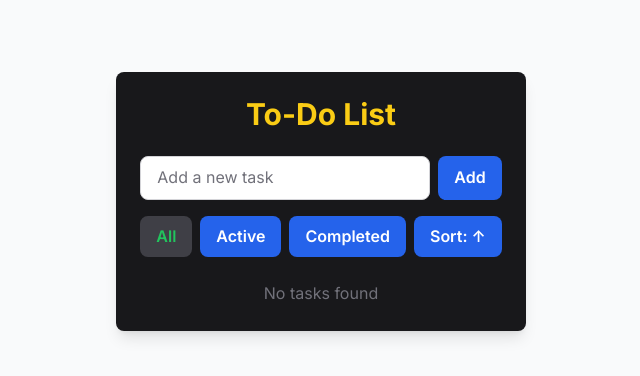
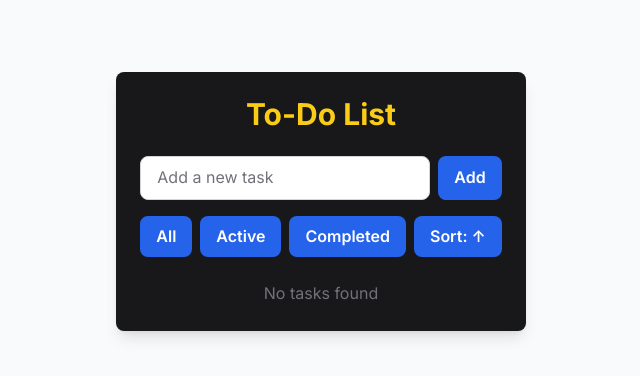
Before and after one commit to srijanc/to_do_app, a React (Vite) app: page / in a window 1280 px wide. Shown: the top 376 px of the page, without its empty margins (319-959 px from the left). Built offline with nearby package versions, Linux system fonts and the light colour scheme.

Commit message:
Moved functionality to implement `Context + Reducer` architecture
- More in line with SOLID principle

```diff
--- a/src/App.tsx
+++ b/src/App.tsx
@@ -1,154 +1,18 @@
-import React, { useEffect, useState } from 'react';
-import { v4 as uuidv4 } from 'uuid';
+import { TaskProvider } from './context/TaskContext';
+import TaskInput from './components/TaskInput';
+import TaskList from './components/TaskList';
 
-type Task = {
-    id: string;
-    text: string;
-    completed: boolean;
-    createdAt: number;
-};
-
-type Filter = 'all' | 'active' | 'completed';
-
-const STORAGE_KEY = 'to_do_tasks';
-
-const getInitialTasks = (): Task[] => {
-    const stored = localStorage.getItem(STORAGE_KEY);
-
-    if (stored) {
-        try {
-            return JSON.parse(stored) as Task[];
-        } catch {
-            console.warn('Invalid task data in localStorage.');
-        }
-    }
-    return [];
-};
-
-const App: React.FC = () => {
-    const [tasks, setTasks] = useState<Task[]>(getInitialTasks);
-    const [newTaskText, setNewTaskText] = useState<string>('');
-    const [filter, setFilter] = useState<Filter>('all');
-    const [sortAsc, setSortAsc] = useState<boolean>(true);
-
-    // Load tasks from localStorage on first mount
-    useEffect(() => {
-        const stored = localStorage.getItem(STORAGE_KEY);
-
-        if (stored) {
-            try {
-                const parsed = JSON.parse(stored) as Task[];
-                setTasks(parsed);
-            } catch {
-                console.warn('Invalid task data in localStorage.');
-            }
-        }
-    }, []);
-
-    // Save tasks to localStorage on change
-    useEffect(() => {
-        localStorage.setItem(STORAGE_KEY, JSON.stringify(tasks));
-    }, [tasks]);
-
-    const addTask = () => {
-        const trimmedText = newTaskText.trim();
-
-        if (trimmedText) {
-            const newTask: Task = {
-                id: uuidv4(),
-                text: trimmedText,
-                completed: false,
-                createdAt: Date.now(),
-            };
-            setTasks(prev => [newTask, ...prev]);
-            setNewTaskText('');
-        }
-    };
-
-    const toggleTask = (id: string) => {
-        setTasks(prev =>
-            prev.map(task =>
-                task.id === id ? { ...task, completed: !task.completed } : task
-            )
-        );
-    };
-
-    const deleteTask = (id: string) => {
-        setTasks(prev => prev.filter(task => task.id !== id));
-    };
-
-    const filteredTasks = tasks
-        .filter(task => {
-            if (filter === 'active')
-                return !task.completed;
-            if (filter === 'completed')
-                return task.completed;
-            return true;
-        })
-        .sort((a, b) =>
-            sortAsc ? a.createdAt - b.createdAt : b.createdAt - a.createdAt
-        );
-
+const App = () => {
     return (
-        <div className="max-w-2xl w-full mx-auto mt-10 p-6 rounded-lg bg-zinc-900 shadow-lg">
-            <h1 className="text-3xl font-bold text-yellow-400 mb-6 text-center">
-                To-Do List
-            </h1>
-
-            {/* Input Section */}
-            <div className="flex gap-2 mb-4">
-                <input
-                    type="text"
-                    className="flex-grow"
-                    placeholder="Add a new task"
-                    value={newTaskText}
-                    onChange={(e) => setNewTaskText(e.target.value)}
-                    onKeyDown={(e) => e.key === 'Enter' && addTask()}
-                />
-                <button onClick={addTask}>Add</button>
+        <TaskProvider>
+            <div className="max-w-2xl w-full mx-auto mt-10 p-6 rounded-lg bg-zinc-900 shadow-lg">
+                <h1 className="text-3xl font-bold text-yellow-400 mb-6 text-center">
+                    To-Do List
+                </h1>
+                    <TaskInput />
+                    <TaskList />
             </div>
-
-            {/* Filters and Sorting */}
-            <div className="flex flex-wrap gap-2 mb-6 justify-center">
-                {(['all', 'active', 'completed'] as Filter[]).map((f) => (
-                    <button
-                        key={f}
-                        onClick={() => setFilter(f)}
-                        className={filter === f ? 'active' : ''}
-                    >
-                        {f.charAt(0).toUpperCase() + f.slice(1)}
-                    </button>
-                ))}
-                <button onClick={() => setSortAsc((prev) => !prev)}>
-                    Sort: {sortAsc ? '↑' : '↓'}
-                </button>
-            </div>
-
-            {/* Task List */}
-            <div className="space-y-3">
-                {filteredTasks.length > 0 ? (
-                    filteredTasks.map((task) => (
-                        <div key={task.id} className="task-item">
-                            <div className="flex items-center gap-3">
-                                <input
-                                    type="checkbox"
-                                    checked={task.completed}
-                                    onChange={() => toggleTask(task.id)}
-                                />
-                                <span className={`task-text ${task.completed ? 'completed' : ''}`}>
-                                    {task.text}
-                                </span>
-                            </div>
-                            <button className="delete" onClick={() => deleteTask(task.id)}>
-                                Delete
-                            </button>
-                        </div>
-                    ))
-                ) : (
-                    <div className="text-center text-zinc-500 italic">No tasks found</div>
-                )}
-            </div>
-        </div>
+        </TaskProvider>
     );
 };
 
--- /dev/null
+++ b/src/components/TaskInput.tsx
@@ -0,0 +1,43 @@
+import React, { useState } from 'react';
+import { useTasks } from '../context/TaskContext';
+import { v4 as uuidv4 } from 'uuid';
+
+const TaskInput = () => {
+    const [text, setText] = useState('');
+    const { dispatch } = useTasks();
+
+    const handleSubmit = (e: React.FormEvent) => {
+        e.preventDefault();
+
+        if (!text.trim()) return;
+
+        dispatch({
+            type: 'ADD_TASK',
+            payload: {
+                id: uuidv4(),
+                title: text.trim(),
+                completed: false,
+                createdAt: Date.now(),
+            },
+        });
+
+        setText('');
+    };
+
+    return (
+        <form onSubmit={handleSubmit} className="flex gap-2 mb-4">
+            <input
+                type="text"
+                className="flex-grow"
+                placeholder="Add a new task"
+                value={text}
+                onChange={e => setText(e.target.value)}
+            />
+            <button type="submit">
+                Add
+            </button>
+        </form>
+    );
+};
+
+export default TaskInput;
--- /dev/null
+++ b/src/components/TaskItem.tsx
@@ -0,0 +1,31 @@
+import React from 'react';
+import { Task } from '../types/Task';
+import { useTasks } from '../context/TaskContext';
+
+const TaskItem = ({ task }: { task: Task }) => {
+    const { dispatch } = useTasks();
+
+    return (
+        <div className="task-item">
+            <div className="flex items-center gap-3">
+                <input
+                    type="checkbox"
+                    checked={task.completed}
+                    onChange={() => dispatch({ type: 'TOGGLE_TASK', payload: task.id })}
+                    className="w-5 h-5"
+                />
+                <span className={`task-text ${task.completed ? 'completed' : ''}`}>
+                    {task.title}
+                </span>
+            </div>
+            <button
+                onClick={() => dispatch({ type: 'DELETE_TASK', payload: task.id })}
+                className="delete"
+            >
+                Delete
+            </button>
+        </div>
+    );
+};
+
+export default TaskItem;
--- /dev/null
+++ b/src/components/TaskList.tsx
@@ -0,0 +1,71 @@
+import React, { useMemo, useState } from 'react';
+import { useTasks } from '../context/TaskContext';
+import TaskItem from './TaskItem';
+
+type Filter = 'all' | 'active' | 'completed';
+
+const TaskList = () => {
+    const { tasks } = useTasks();
+    const [filter, setFilter] = useState<Filter>('all');
+    const [sortAsc, setSortAsc] = useState(true);
+
+    const filteredTasks = useMemo(() => {
+        let filtered = tasks;
+
+        if (filter === 'active') {
+            filtered = tasks.filter(task => !task.completed);
+        } else if (filter === 'completed') {
+            filtered = tasks.filter(task => task.completed);
+        }
+
+        return [...filtered].sort((a, b) =>
+            sortAsc ? a.createdAt - b.createdAt : b.createdAt - a.createdAt
+        );
+    }, [tasks, filter, sortAsc]);
+
+    const getFilterButtonClass = (btn: Filter) =>
+        `${
+            filter === btn ? 'btn-filter-active' : 'btn-filter-inactive'
+        }`;
+
+    return (
+        <div>
+            <div className="flex flex-wrap gap-2 mb-6 justify-center">
+                <button
+                    onClick={() => setFilter('all')}
+                    className={getFilterButtonClass('all')}
+                >
+                    All
+                </button>
+                <button
+                    onClick={() => setFilter('active')}
+                    className={getFilterButtonClass('active')}
+                >
+                    Active
+                </button>
+                <button
+                    onClick={() => setFilter('completed')}
+                    className={getFilterButtonClass('completed')}
+                >
+                    Completed
+                </button>
+                <button
+                    onClick={() => setSortAsc(prev => !prev)}
+                >
+                    Sort: {sortAsc ? '↑' : '↓'}
+                </button>
+            </div>
+            {filteredTasks.length > 0 ? (
+                <div className="task-list flex flex-col gap-4">
+                    {filteredTasks.map(task => (
+                        <TaskItem key={task.id} task={task} />
+                    ))}
+                </div>
+            ) : (
+                <div className="text-center text-zinc-500 italic">No tasks found</div>
+            )}
+        </div>
+    );
+};
+
+export default TaskList;
--- /dev/null
+++ b/src/context/TaskContext.tsx
@@ -0,0 +1,37 @@
+import React, { createContext, useContext, useEffect, useReducer } from 'react';
+import { taskReducer } from '../reducers/taskReducer';
+import { Task } from '../types/Task';
+
+type TaskContextType = {
+    tasks: Task[];
+    dispatch: React.Dispatch<any>;
+};
+
+const TaskContext = createContext<TaskContextType | undefined>(undefined);
+
+export const TaskProvider = ({ children }: { children: React.ReactNode }) => {
+    const [tasks, dispatch] = useReducer(taskReducer, [], () => {
+        const local = localStorage.getItem('tasks');
+        return local ? JSON.parse(local) : [];
+    });
+
+    useEffect(() => {
+        localStorage.setItem('tasks', JSON.stringify(tasks));
+    }, [tasks]);
+
+    return (
+        <TaskContext.Provider value={{ tasks, dispatch }}>
+            {children}
+        </TaskContext.Provider>
+    );
+};
+
+export const useTasks = (): TaskContextType => {
+    const context = useContext(TaskContext);
+
+    if (!context) {
+        throw new Error('useTasks must be used within a TaskProvider');
+    }
+
+    return context;
+};
--- /dev/null
+++ b/src/types/Task.ts
@@ -0,0 +1,6 @@
+export interface Task {
+    id: string;
+    title: string;
+    completed: boolean;
+    createdAt: number;
+}
```
